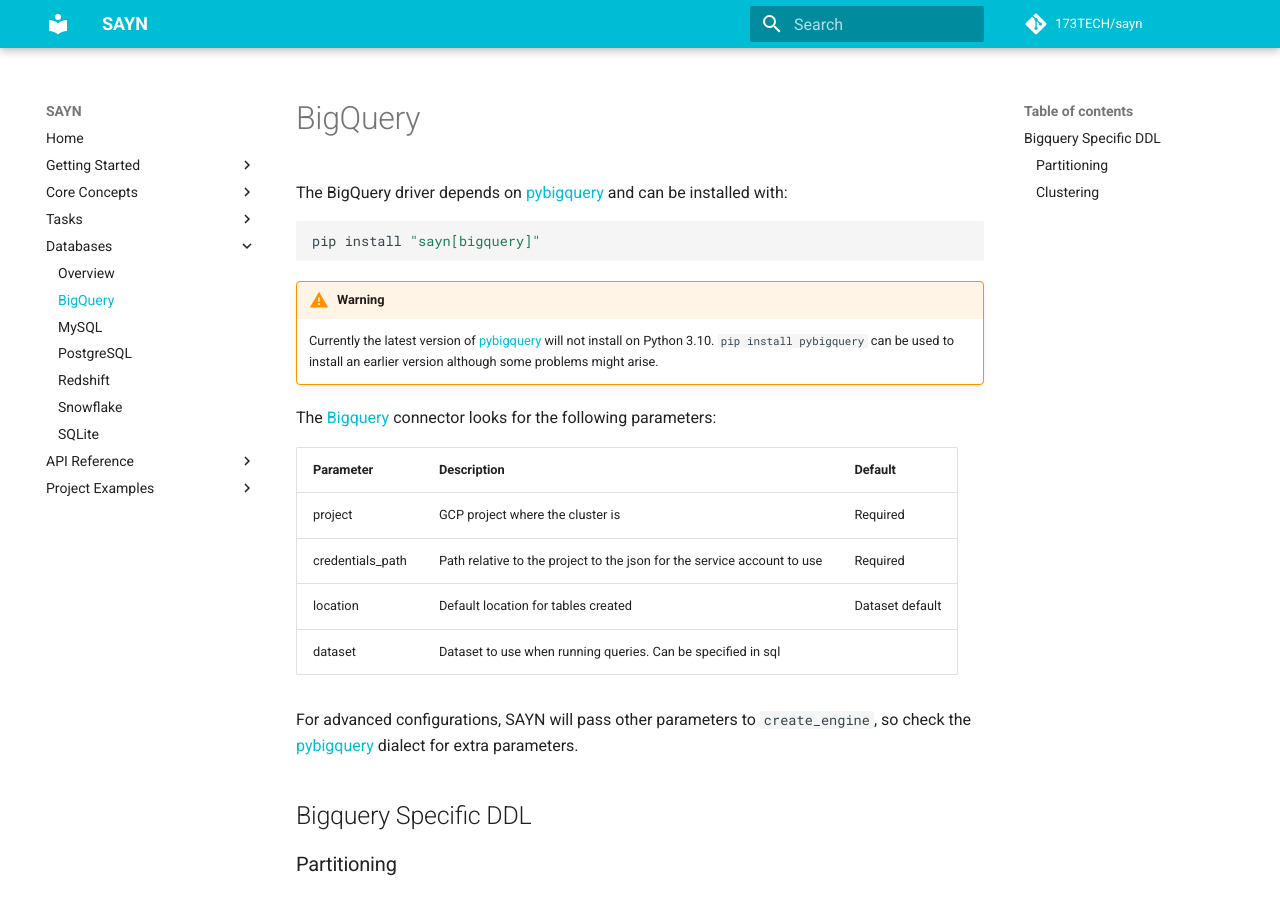
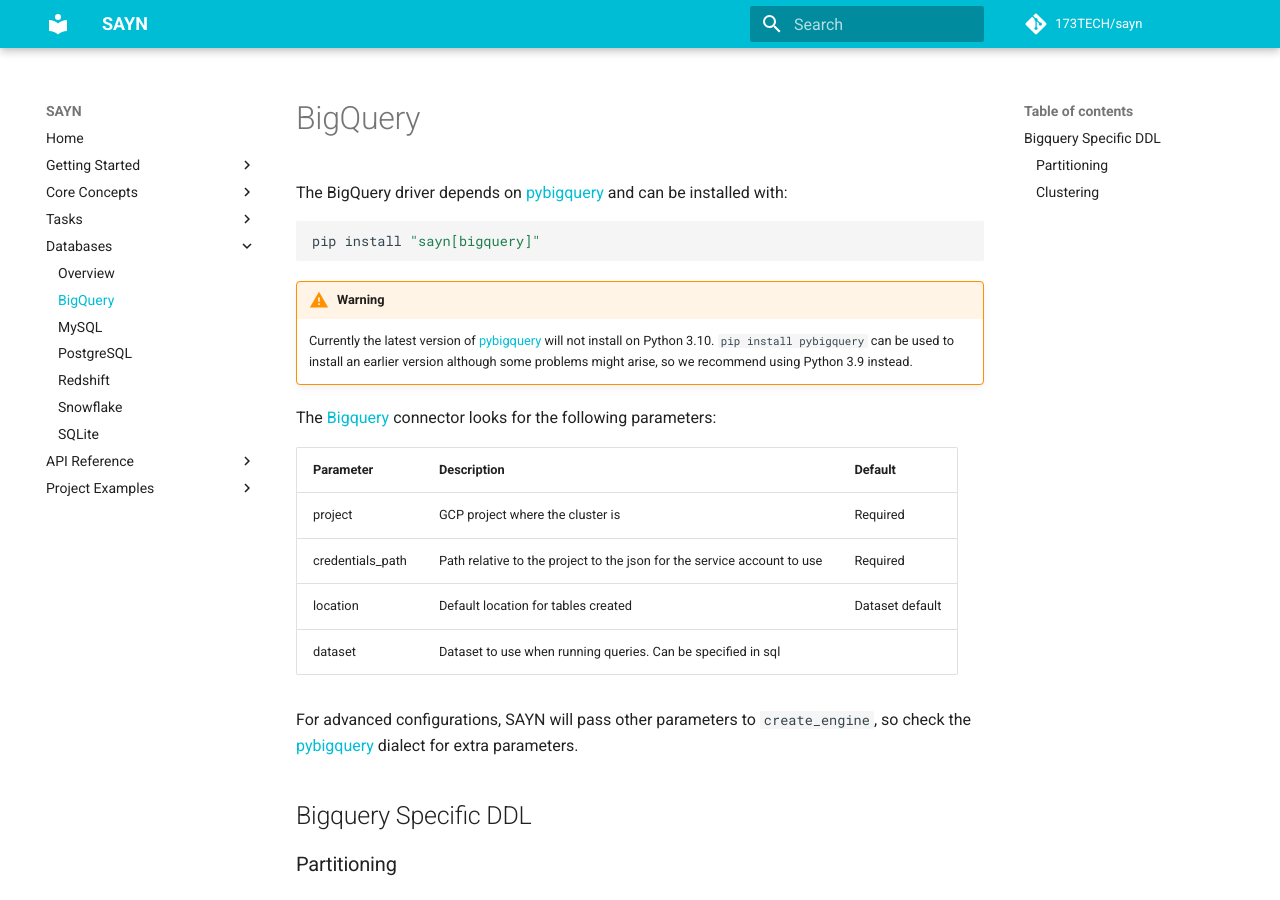
Before and after one commit to 173TECH/sayn, an MkDocs documentation site: the page built from docs/databases/bigquery.md, in a window 1280 px wide and 900 px high. Built offline with MkDocs 1.6.1 and Material for MkDocs 9.7.7, drawn with Linux system fonts in a browser that asks for light colours; comment, search, counter and statistics services are not loaded.

Commit message:
Updated docs

```diff
--- a/docs/databases/bigquery.md
+++ b/docs/databases/bigquery.md
@@ -10,7 +10,7 @@
 !!! warning
     Currently the latest version of [pybigquery](https://github.com/mxmzdlv/pybigquery){target="\_blank"}
     will not install on Python 3.10. `pip install pybigquery` can be used to install an earlier version
-    although some problems might arise.
+    although some problems might arise, so we recommend using Python 3.9 instead.
 
 
 The [Bigquery](https://cloud.google.com/bigquery){target="\_blank"} connector looks for the following parameters:
```
